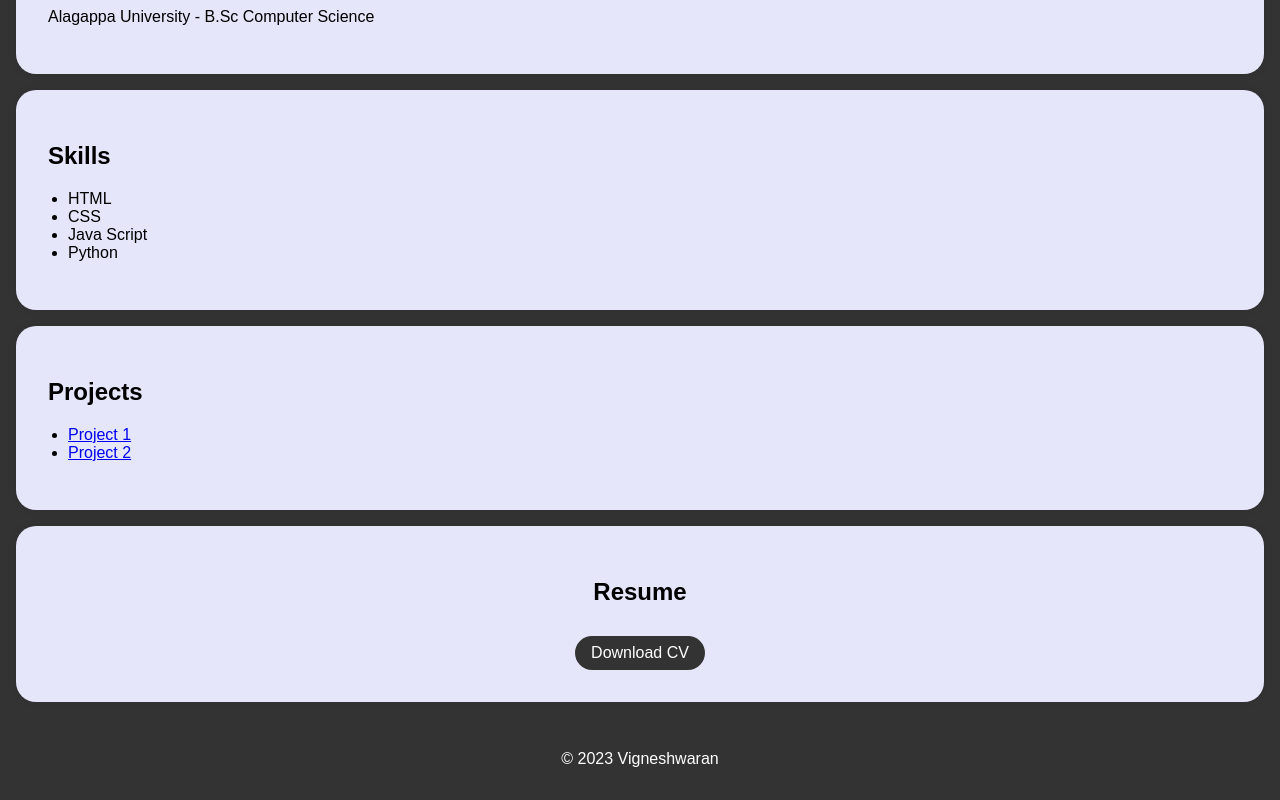
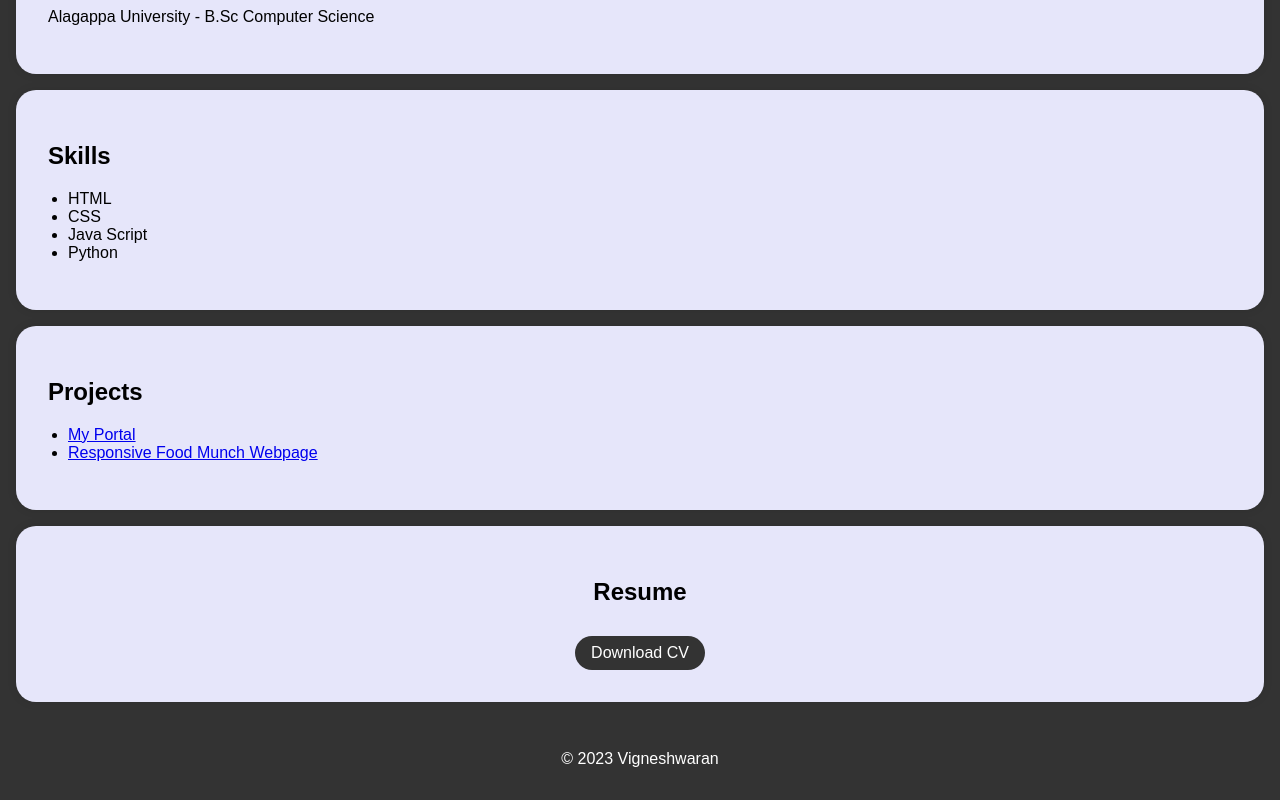
Before and after one commit to Vignesh5104/Digital-Portfolio, a plain HTML site: page index.html in a window 1280 px wide. Shown: the part 520-1320 px from the top of the page. Drawn offline with Linux system fonts and the light colour scheme.

Commit message:
Update index.html

```diff
--- a/index.html
+++ b/index.html
@@ -142,8 +142,8 @@
         <div class="section-content">
             <h2>Projects</h2>
             <ul>
-                <li><a href="#">Project 1</a></li>
-                <li><a href="#">Project 2</a></li>
+                <li><a href="https://vigneshportal1.ccbp.tech/">My Portal</a></li>
+                <li><a href="https://vigneshfoodmun.ccbp.tech/">Responsive Food Munch Webpage</a></li>
                 <!-- Add more project links here -->
             </ul>
         </div>
```
